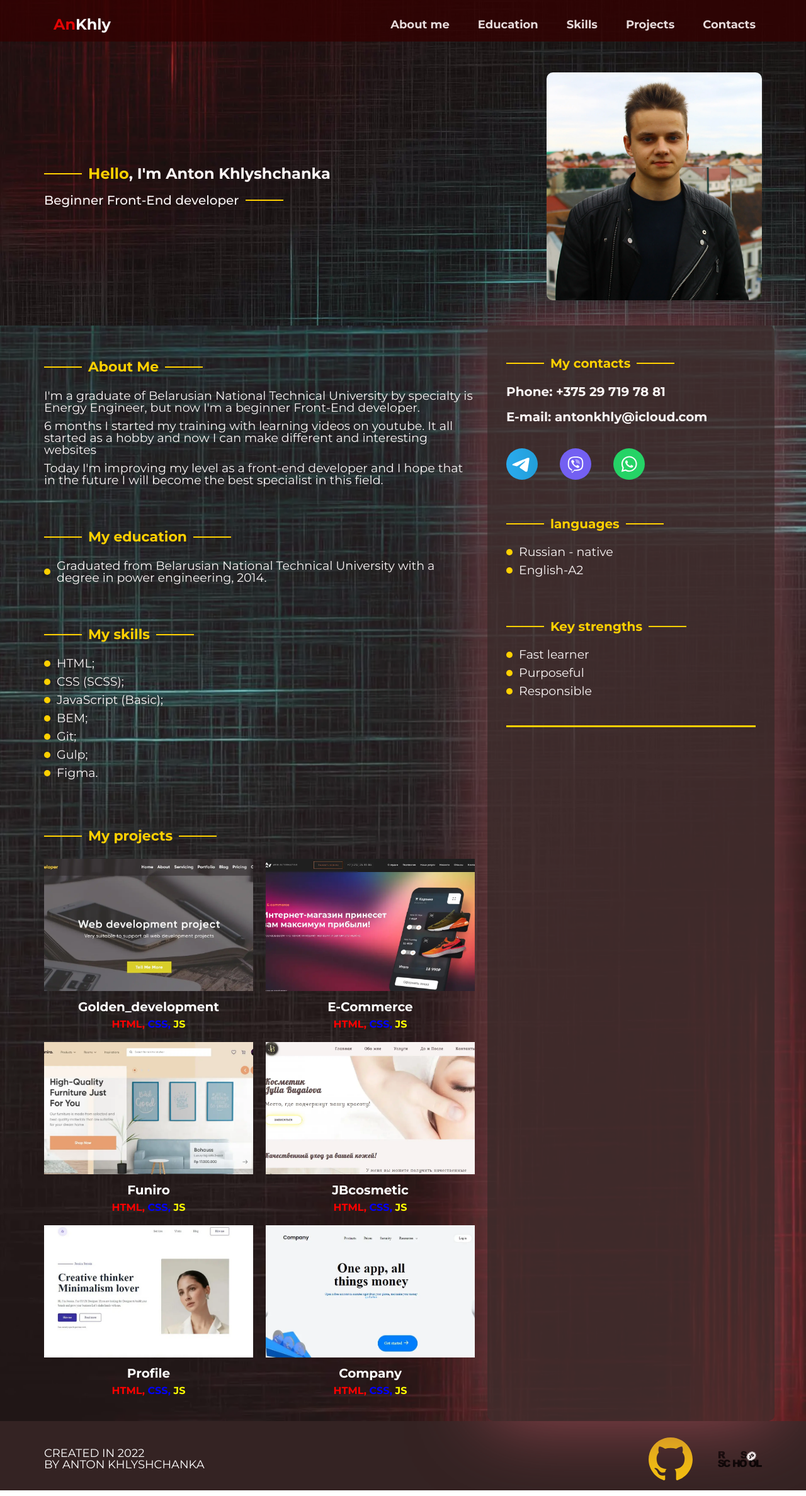
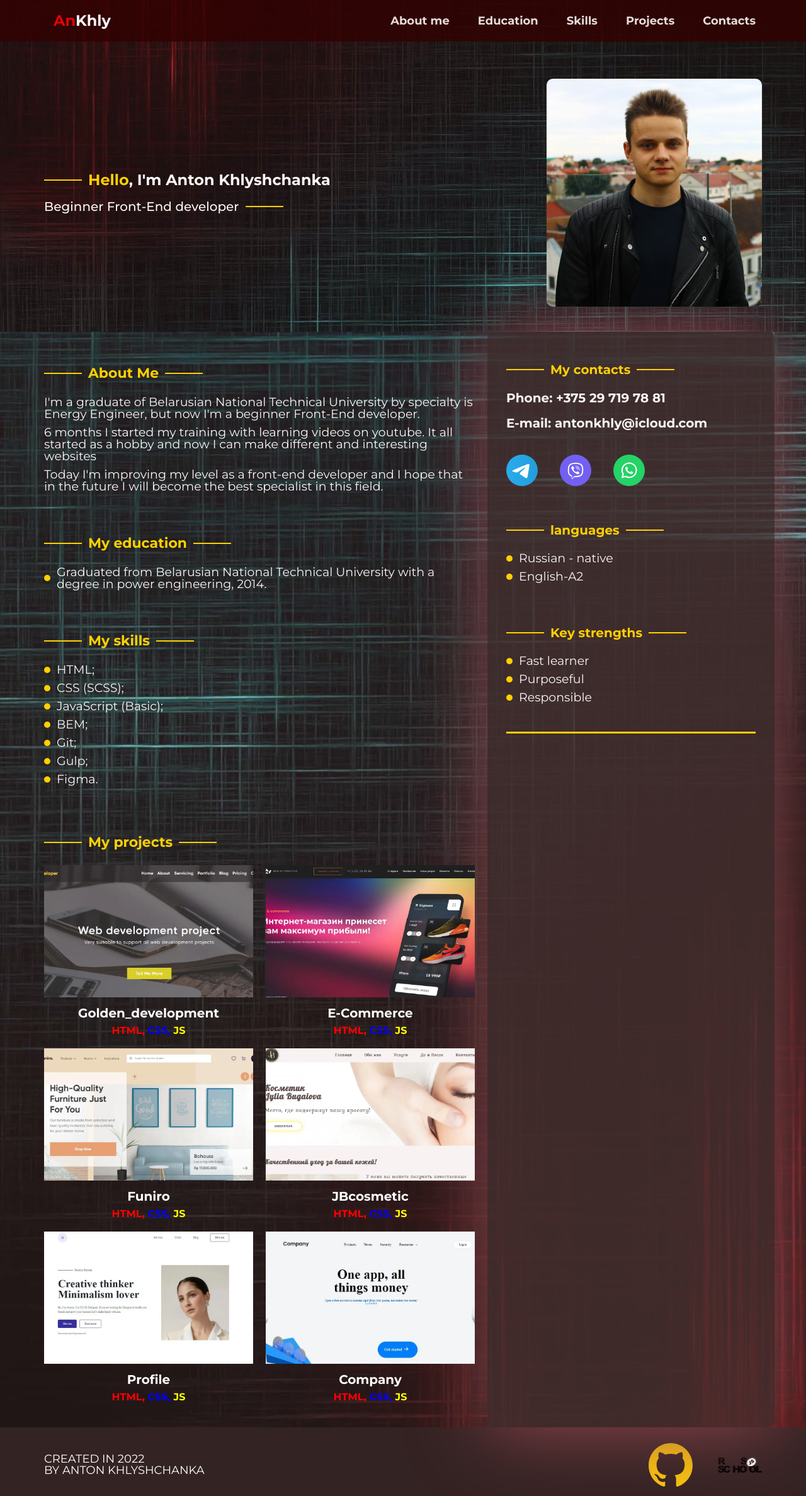
Before and after one commit to ankhly/cv, a plain HTML site: page index.html in a window 1280 px wide. Shown: the whole page at 63% size. Drawn offline with Linux system fonts and the light colour scheme.

Commit message:
Add files via upload

```diff
--- a/css/style.css
+++ b/css/style.css
@@ -131,7 +131,6 @@ body._lock {
   position: fixed;
   width: 100%;
   z-index: 16;
-  max-height: 66px;
 }
 
 .header__body {
@@ -145,8 +144,7 @@ body._lock {
       -ms-flex-align: center;
           align-items: center;
   gap: 15px;
-  padding-top: 20px;
-  padding-bottom: 20px;
+  height: 66px;
 }
 
 .header__logo {
@@ -237,17 +235,10 @@ body._lock {
   -webkit-box-align: center;
       -ms-flex-align: center;
           align-items: center;
+  -webkit-box-pack: center;
+      -ms-flex-pack: center;
+          justify-content: center;
   gap: 40px;
-}
-
-.footer__school {
-  width: 70px;
-  height: 70px;
-}
-
-.footer__school img {
-  -o-object-fit: cover;
-     object-fit: cover;
 }
 
 .footer__year {
@@ -261,19 +252,13 @@ body._lock {
 .img {
   width: 70px;
   height: 70px;
-  display: -webkit-box;
-  display: -ms-flexbox;
-  display: flex;
-  -webkit-box-pack: center;
-      -ms-flex-pack: center;
-          justify-content: center;
-  -webkit-box-align: center;
-      -ms-flex-align: center;
-          align-items: center;
   overflow: hidden;
+  display: block;
+  height: auto;
 }
 
 .img img {
+  width: 100%;
   -o-object-fit: cover;
      object-fit: cover;
 }
@@ -431,7 +416,7 @@ body._lock {
 }
 
 .main-page__body {
-  padding-top: 70px;
+  padding-top: 80px;
   padding-bottom: 40px;
   display: -webkit-box;
   display: -ms-flexbox;
@@ -771,14 +756,6 @@ body._lock {
 }
 
 @media (max-width: 1170px) {
-  .header__body {
-    padding-top: calc(10px + 10 * ((100vw - 320px) / 850));
-  }
-
-  .header__body {
-    padding-bottom: calc(10px + 10 * ((100vw - 320px) / 850));
-  }
-
   .header__logo {
     font-size: calc(19px + 5 * ((100vw - 320px) / 850));
   }
@@ -820,7 +797,7 @@ body._lock {
   }
 
   .main-page__body {
-    padding-top: calc(30px + 40 * ((100vw - 320px) / 850));
+    padding-top: calc(50px + 30 * ((100vw - 320px) / 850));
   }
 
   .main-page__body {
--- a/index.html
+++ b/index.html
@@ -4,7 +4,7 @@
 	<title>Anton Khlyshchanka</title>
 	<meta charset="UTF-8">
 	<meta name="format-detection" content="telephone=no">
-	<link rel="stylesheet" href="css/style.min.css?_v=20220614210121">
+	<link rel="stylesheet" href="css/style.min.css?_v=20220614211318">
 	<link rel="shortcut icon" href="favicon.ico">
 	<!-- <meta name="robots" content="noindex, nofollow"> -->
 	<!-- <meta name="viewport" content="width=device-width, initial-scale=1.0, maximum-scale=1.0, user-scalable=0"> -->
@@ -317,7 +317,7 @@
 </footer>
 	</div>
 
-	<script src="js/app.min.js?_v=20220614210121"></script>
+	<script src="js/app.min.js?_v=20220614211318"></script>
 </body>
 
 </html>
```
Also changed, not shown: css/style.min.css.
